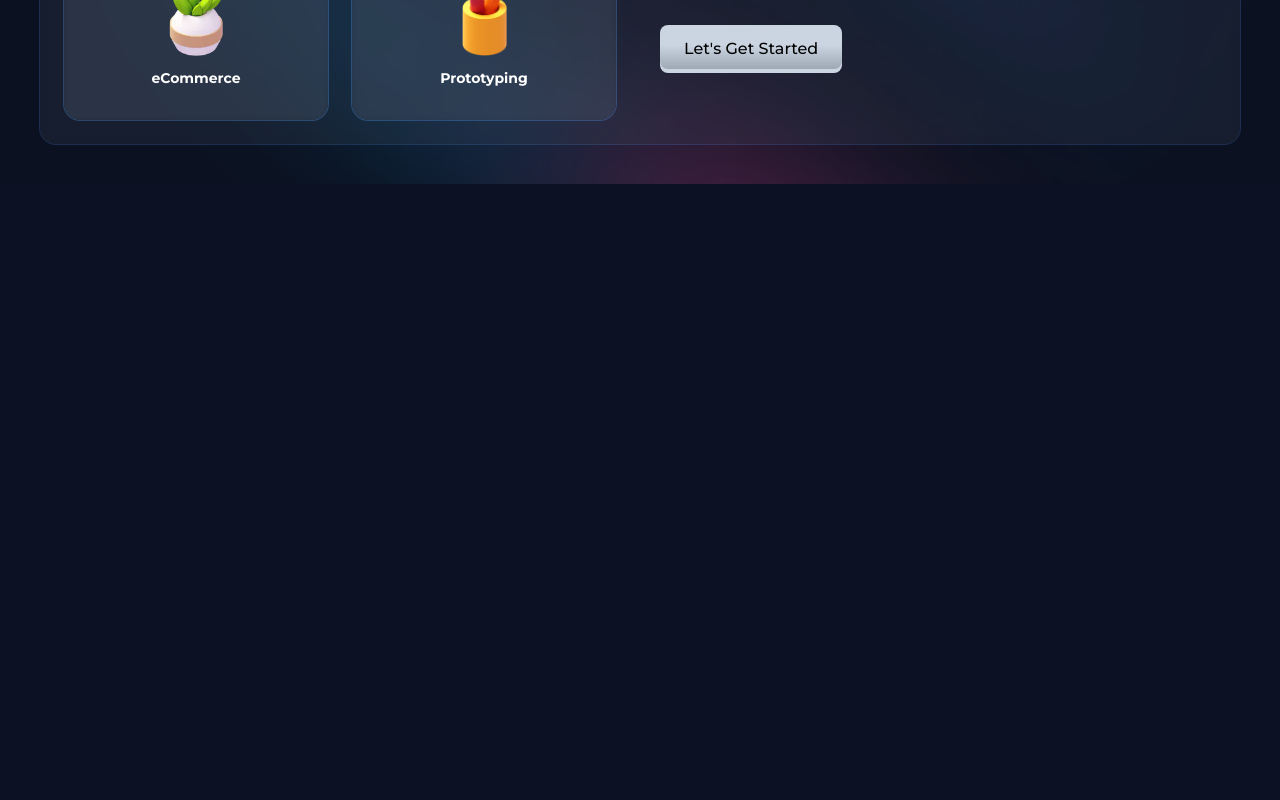
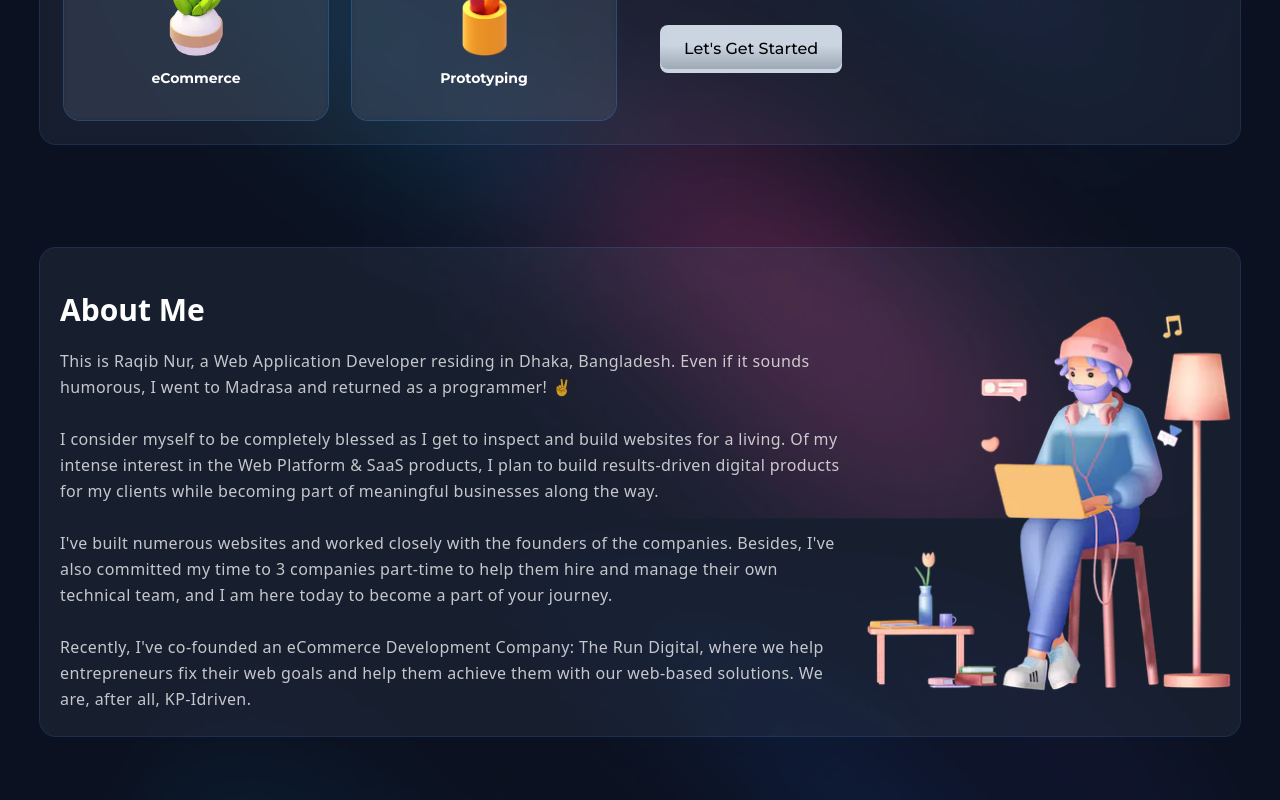
Before and after one commit to showrove-roy/next_js_portfolio-, a Next.js app: page / in a window 1280 px wide. Shown: the part 1410-2210 px from the top of the page. Before the commit the page ends 1594 px from the top, so only its background shows below. Built offline with nearby package versions, Linux system fonts and the light colour scheme.

Commit message:
about section added

```diff
--- /dev/null
+++ b/src/app/Components/About/About.js
@@ -0,0 +1,40 @@
+import Image from "next/image";
+
+export default function About() {
+  return (
+    <section id='about' className='py-8 lg:py-16'>
+      <div className='bg-opacity-0 rounded-2xl bg-slate-600/20 ring-1 ring-blue-400/20 aboutMe'>
+        <div className='items-center py-6 md:flex '>
+          <div className='flex-1 mx-5 font-sans text-white lg:mb-0 aboutText'>
+            <h4 className='my-5 text-3xl font-bold lg:5xl'>About Me</h4>
+            <p className='font-light leading-relaxed tracking-wide opacity-75 '>
+              This is Raqib Nur, a Web Application Developer residing in Dhaka,
+              Bangladesh. Even if it sounds humorous, I went to Madrasa and
+              returned as a programmer! ✌<br />
+              <br />I consider myself to be completely blessed as I get to
+              inspect and build websites for a living. Of my intense interest in
+              the Web Platform &amp; SaaS products, I plan to build
+              results-driven digital products for my clients while becoming part
+              of meaningful businesses along the way.
+              <br />
+              <br />I{"'"}ve built numerous websites and worked closely with the
+              founders of the companies. Besides, I{"'"}ve also committed my
+              time to 3 companies part-time to help them hire and manage their
+              own technical team, and I am here today to become a part of your
+              journey.
+              <br />
+              <br />
+              Recently, I{"'"}ve co-founded an eCommerce Development Company:
+              The Run Digital, where we help entrepreneurs fix their web goals
+              and help them achieve them with our web-based solutions. We are,
+              after all, KP-Idriven.
+            </p>
+          </div>
+          <div className=''>
+            <Image src='/raqib-webappdeveloper.webp' width={380} height={425} />
+          </div>
+        </div>
+      </div>
+    </section>
+  );
+}
--- a/src/app/Components/Service/Service.js
+++ b/src/app/Components/Service/Service.js
@@ -2,7 +2,9 @@ import Image from "next/image";
 
 export default function Service() {
   return (
-    <section id="service" className='grid gap-8 py-8 mx-1 quality lg:grid-cols-3 grid-cols-0'>
+    <section
+      id='service'
+      className='grid gap-8 py-8 mx-1 quality lg:grid-cols-3 grid-cols-0'>
       <div className='flex flex-col items-center justify-center py-8 space-y-1 backdrop-blur-sm rounded-2xl bg-slate-600/20 ring-1 ring-blue-400/20'>
         <Image
           src='/creative-websitedesign.svg'
@@ -13,7 +15,7 @@ export default function Service() {
         <h3 className='text-xl font-bold text-white lg:text-2xl'>
           Design-First
         </h3>
-        <p class='px-2 text-sm text-center text-white/70'>
+        <p className='px-2 text-sm text-center text-white/70'>
           I take a design-first approach in web app development. It shouldn{"'"}
           t only be about excellent performance, designs should matter too.
         </p>
@@ -28,7 +30,7 @@ export default function Service() {
         <h3 className='text-xl font-bold text-white lg:text-2xl'>
           Business-minded
         </h3>
-        <p class='px-2 text-sm text-center text-white/70'>
+        <p className='px-2 text-sm text-center text-white/70'>
           Business-savvy developers are hard to find nowadays. How can I deliver
           great outcomes if I don{"'"}t understand your KPIs and why you require
           a certain functionality in your web app?
@@ -44,7 +46,7 @@ export default function Service() {
         <h3 className='text-xl font-bold text-white lg:text-2xl'>
           Idea into Reality
         </h3>
-        <p class='px-2 text-sm text-center text-white/70'>
+        <p className='px-2 text-sm text-center text-white/70'>
           Whether you have a concrete business plan, proof of concept or you
           {"'"}re just starting out. I can help you with wireframing, developing
           MVPs, or a complete web solution.
--- a/src/app/page.js
+++ b/src/app/page.js
@@ -1,3 +1,4 @@
+import About from "./Components/About/About";
 import HeroSection from "./Components/HeroSection/HeroSection";
 import Service from "./Components/Service/Service";
 import ServiceCategory from "./Components/ServiceCategory/ServiceCategory";
@@ -9,6 +10,7 @@ export default function page() {
         <HeroSection />
         <Service />
         <ServiceCategory />
+        <About/>
       </main>
     </>
   );
```
